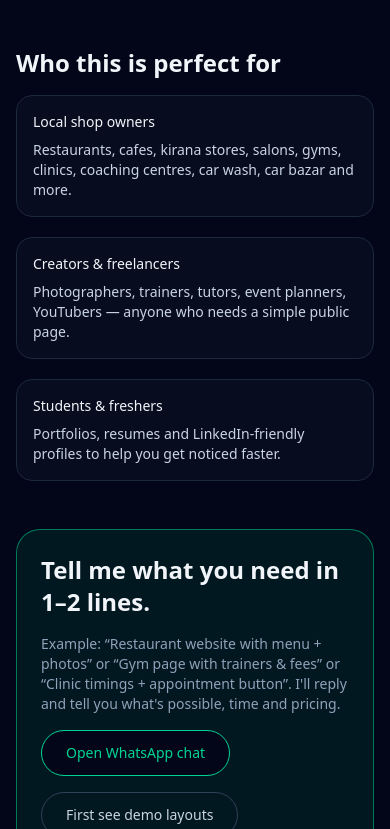
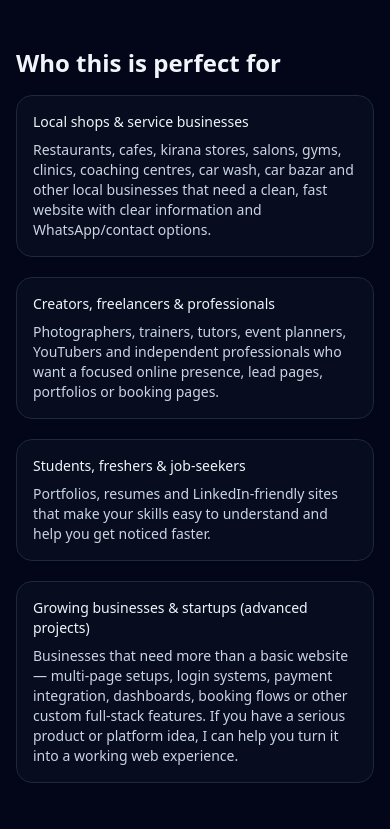
Before and after one commit to Gaurav786kumawat/web-agency, a Next.js app: page / in a window 390 px wide. Shown: the part 5975-6804 px from the top of the page. Built offline with nearby package versions, Linux system fonts and the light colour scheme.

Commit message:
Revise target audience section for clarity and detail
Updated the section detailing target audiences to include more specific descriptions and categories.

```diff
--- a/src/app/page.js
+++ b/src/app/page.js
@@ -362,33 +362,50 @@ export default function HomePage() {
   <div className="grid md:grid-cols-3 gap-5 text-sm">
     <div className="border border-slate-800 rounded-2xl bg-slate-900/40 p-4">
       <h3 className="font-medium text-slate-100 mb-2">
-              Local shop owners
+        Local shops & service businesses
       </h3>
       <p className="text-slate-300 text-sm">
-              Restaurants, cafes, kirana stores, salons, gyms, clinics,
-              coaching centres, car wash, car bazar and more.
+        Restaurants, cafes, kirana stores, salons, gyms, clinics, coaching
+        centres, car wash, car bazar and other local businesses that need a
+        clean, fast website with clear information and WhatsApp/contact options.
       </p>
     </div>
+
     <div className="border border-slate-800 rounded-2xl bg-slate-900/40 p-4">
       <h3 className="font-medium text-slate-100 mb-2">
-              Creators & freelancers
+        Creators, freelancers & professionals
       </h3>
       <p className="text-slate-300 text-sm">
-              Photographers, trainers, tutors, event planners, YouTubers — anyone
-              who needs a simple public page.
+        Photographers, trainers, tutors, event planners, YouTubers and
+        independent professionals who want a focused online presence, lead
+        pages, portfolios or booking pages.
       </p>
     </div>
+
     <div className="border border-slate-800 rounded-2xl bg-slate-900/40 p-4">
       <h3 className="font-medium text-slate-100 mb-2">
-              Students & freshers
+        Students, freshers & job-seekers
       </h3>
       <p className="text-slate-300 text-sm">
-              Portfolios, resumes and LinkedIn-friendly profiles to help you get
-              noticed faster.
+        Portfolios, resumes and LinkedIn-friendly sites that make your skills
+        easy to understand and help you get noticed faster.
+      </p>
+    </div>
+
+    <div className="border border-slate-800 rounded-2xl bg-slate-900/40 p-4 md:col-span-3">
+      <h3 className="font-medium text-slate-100 mb-2">
+        Growing businesses & startups (advanced projects)
+      </h3>
+      <p className="text-slate-300 text-sm">
+        Businesses that need more than a basic website — multi-page setups,
+        login systems, payment integration, dashboards, booking flows or other
+        custom full-stack features. If you have a serious product or platform
+        idea, I can help you turn it into a working web experience.
       </p>
     </div>
   </div>
 </section>
+
 
       {/* CONTACT CTA */}
       <section id="contact" className="rounded-3xl border border-emerald-500/60 bg-emerald-500/10 p-6 md:p-8 space-y-4">
```
Lines whose indentation alone changed are shown as unchanged.
